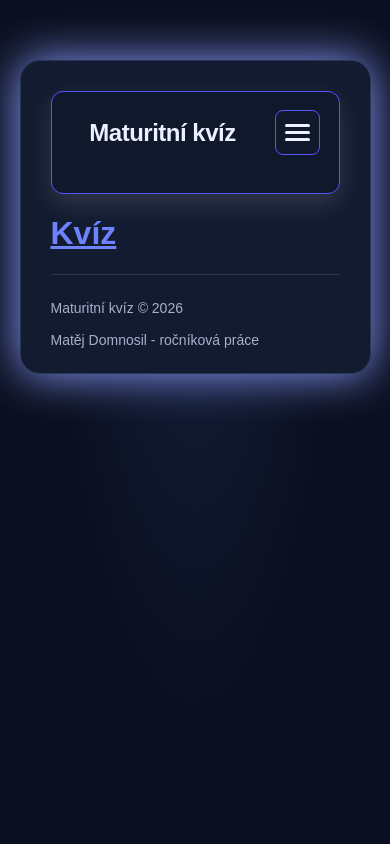
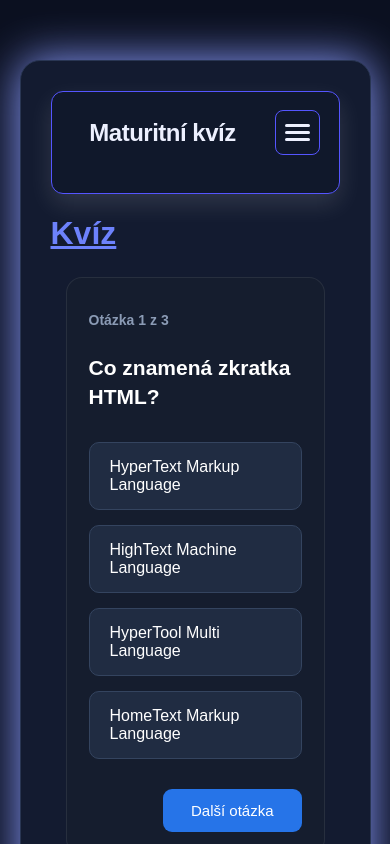
Before and after one commit to MatejPerry/Maturitni-kviz, a React (Vite) app: page /quiz in a window 390 px wide. Shown: the top 844 px of the page. Built offline with nearby package versions, Linux system fonts and the light colour scheme.

Commit message:
Displaying questions

```diff
--- a/src/data/questions.js
+++ b/src/data/questions.js
@@ -0,0 +1,40 @@
+const questions = [
+  {
+    id: 1,
+    question: "Co znamená zkratka HTML?",
+    difficulty: 1,
+    answers: [
+      "HyperText Markup Language",
+      "HighText Machine Language",
+      "HyperTool Multi Language",
+      "HomeText Markup Language"
+    ],
+    correctAnswer: 0
+  },
+  {
+    id: 2,
+    question: "Který jazyk se používá pro stylování webových stránek?",
+    difficulty: 1,
+    answers: [
+      "JavaScript",
+      "Python",
+      "CSS",
+      "PHP"
+    ],
+    correctAnswer: 2
+  },
+  {
+    id: 3,
+    question: "Co je React?",
+    difficulty: 2,
+    answers: [
+      "Databázový systém",
+      "JavaScriptová knihovna",
+      "Operační systém",
+      "Programovací jazyk"
+    ],
+    correctAnswer: 1
+  }
+];
+
+export default questions;
--- /dev/null
+++ b/src/data/questions.json
@@ -0,0 +1,38 @@
+[
+  {
+    "id": 1,
+    "question": "Co znamená zkratka HTML?",
+    "difficulty": 1,
+    "answers": [
+      "HyperText Markup Language",
+      "HighText Machine Language",
+      "HyperTool Multi Language",
+      "HomeText Markup Language"
+    ],
+    "correctAnswer": 0
+  },
+  {
+    "id": 2,
+    "question": "Který jazyk se používá pro stylování webových stránek?",
+    "difficulty": 1,
+    "answers": [
+      "JavaScript",
+      "Python",
+      "CSS",
+      "PHP"
+    ],
+    "correctAnswer": 2
+  },
+  {
+    "id": 3,
+    "question": "Co je React?",
+    "difficulty": 2,
+    "answers": [
+      "Databázový systém",
+      "JavaScriptová knihovna",
+      "Operační systém",
+      "Programovací jazyk"
+    ],
+    "correctAnswer": 1
+  }
+]
--- a/src/pages/Quiz/index.jsx
+++ b/src/pages/Quiz/index.jsx
@@ -1,18 +1,54 @@
-import { Link } from "react-router-dom"
-import "../../css/style.css"
-import "./Quiz.css"
+
+import { useState } from "react";
+import "../../css/style.css";
+import "./Quiz.css";
 import Header from "../../components/Header/header.jsx";
 import Footer from "../../components/Footer/footer.jsx";
+import questions from "../../data/questions.js";
+// import questions from "../../data/questions.json";
 
 export default function Quiz() {
+  const [currentQuestion, setCurrentQuestion] = useState(0);
+
+  const question = questions[currentQuestion];
+
+  function nextQuestion() {
+    if (currentQuestion < questions.length - 1) {
+      setCurrentQuestion(currentQuestion + 1);
+    }
+  }
+
   return (
     <>
       <div className="quiz">
         <Header />
+
         <h1 className="page-title">Kvíz</h1>
+
+        {question && (
+          <div className="quiz-content">
+            <h2 className="quiz-progress">
+              Otázka {currentQuestion + 1} z {questions.length}
+            </h2>
+
+            <h3>{question.question}</h3>
+
+            <div className="quiz-answers">
+              {question.answers.map((answer, index) => (
+                <button key={index}>
+                  {answer}
+                </button>
+              ))}
+            </div>
+
+            <button className="quiz-next" onClick={nextQuestion}>
+              Další otázka
+            </button>
+          </div>
+        )}
 
         <Footer />
       </div>
     </>
-  )
+  );
 }
--- a/src/pages/Quiz/quiz.css
+++ b/src/pages/Quiz/quiz.css
@@ -0,0 +1,79 @@
+
+.quiz-content {
+    max-width: 850px;
+    margin: 50px auto;
+    padding: 35px;
+    background: var(--card-bg, #151d2e);
+    border: 1px solid rgba(255, 255, 255, 0.08);
+    border-radius: 16px;
+}
+
+.quiz-progress {
+    color: #8b9bb5;
+    font-size: 14px;
+    margin-bottom: 25px;
+}
+
+.quiz-content h3 {
+    font-size: 25px;
+    color: white;
+    margin-bottom: 30px;
+    line-height: 1.4;
+}
+
+.quiz-answers {
+    display: grid;
+    grid-template-columns: repeat(2, 1fr);
+    gap: 15px;
+}
+
+.quiz-answers button {
+    min-height: 65px;
+    padding: 15px 20px;
+    background: #202c42;
+    color: white;
+    border: 1px solid #34445f;
+    border-radius: 10px;
+    font-size: 16px;
+    text-align: left;
+    cursor: pointer;
+    transition: 0.2s ease;
+}
+
+.quiz-answers button:hover {
+    background: #263d60;
+    border-color: #3985f7;
+    transform: translateY(-2px);
+}
+
+.quiz-next {
+    display: block;
+    margin: 30px 0 0 auto;
+    padding: 13px 28px;
+    background: #2674e8;
+    color: white;
+    border: none;
+    border-radius: 9px;
+    font-size: 15px;
+    cursor: pointer;
+    transition: 0.2s ease;
+}
+
+.quiz-next:hover {
+    background: #3988ff;
+}
+
+@media (max-width: 600px) {
+    .quiz-content {
+        margin: 25px 15px;
+        padding: 22px;
+    }
+
+    .quiz-answers {
+        grid-template-columns: 1fr;
+    }
+
+    .quiz-content h3 {
+        font-size: 21px;
+    }
+}
```
